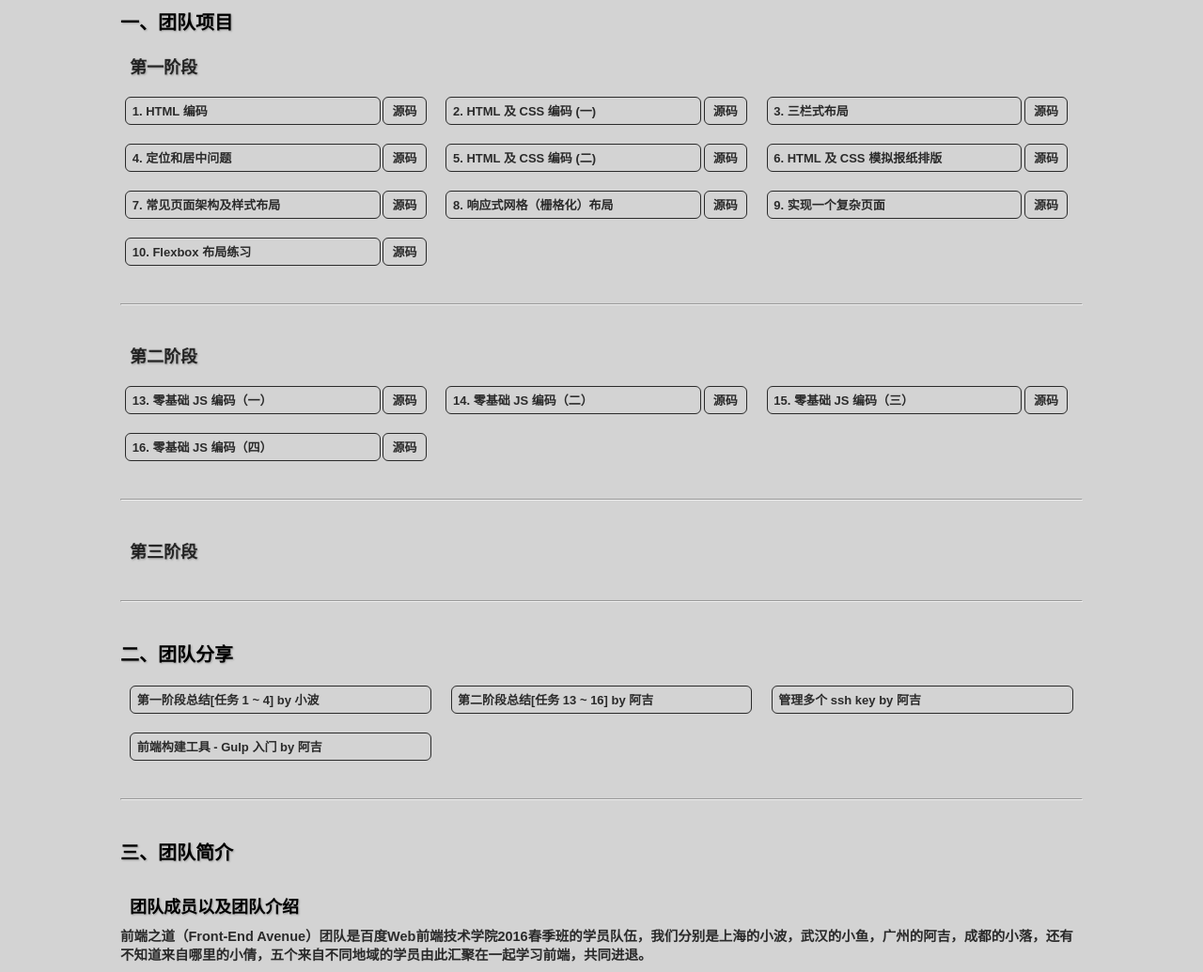
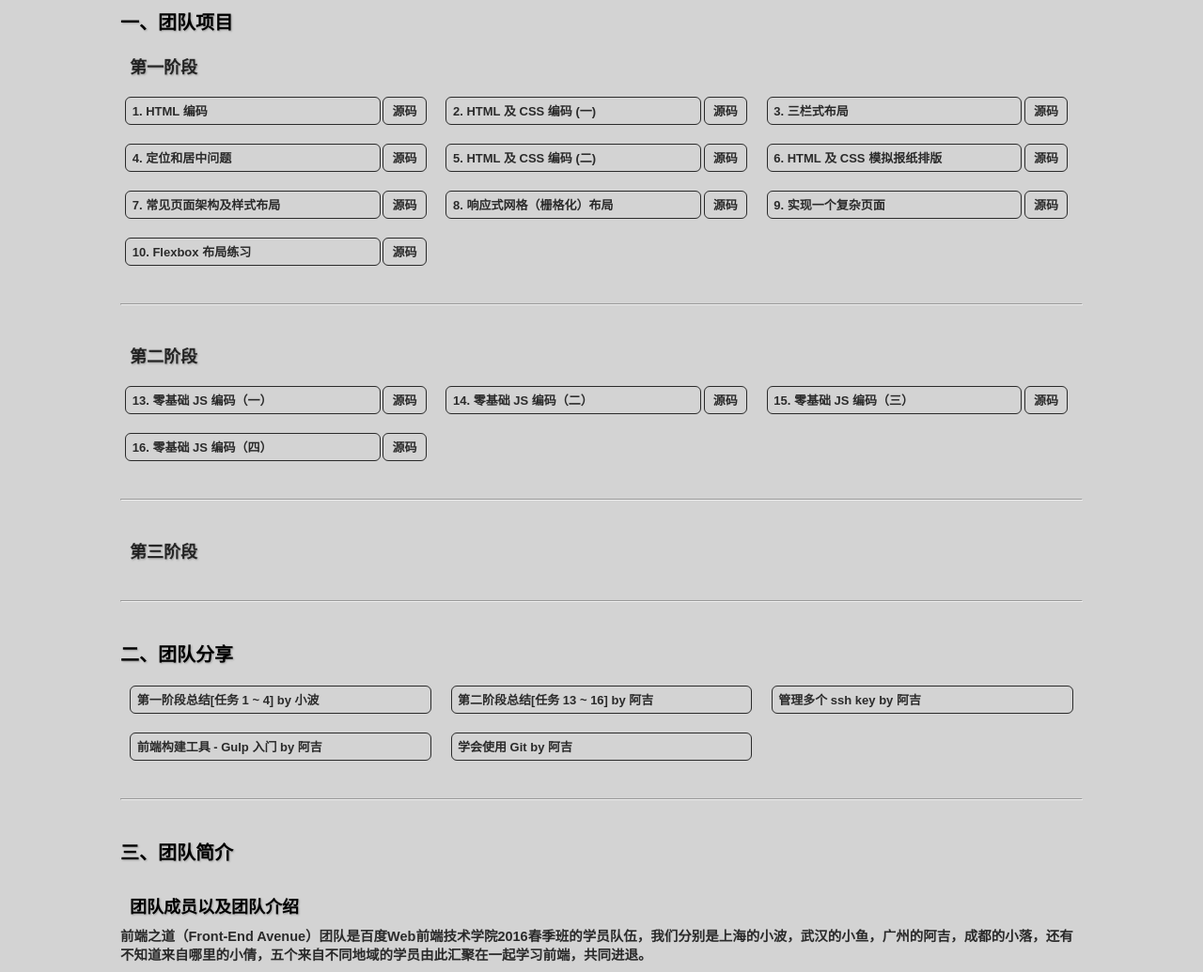
Before and after one commit to Front-End-Avenue/ife, a plain HTML site: page index.html in a window 1280 px wide. Shown: the part 62-1097 px from the top of the page at 94% size. Drawn offline with Linux system fonts and the light colour scheme.

Commit message:
add learn git

```diff
--- a/index.html
+++ b/index.html
@@ -111,6 +111,9 @@
 			<div class="col-2">
 				<a class="task summary" href="http://ife.baidu.com/note/detail?noteId=925" target="_blank">前端构建工具 - Gulp 入门 by 阿吉</a>
 			</div>
+			<div class="col-2">
+				<a class="task summary" href="http://ife.baidu.com/note/detail?noteId=928" target="_blank">学会使用 Git by 阿吉</a>
+			</div>
 		</div> <!-- /share -->
 
 		<hr>
```
